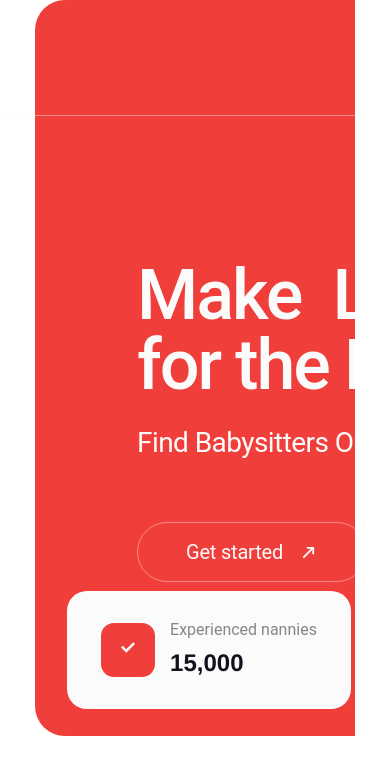
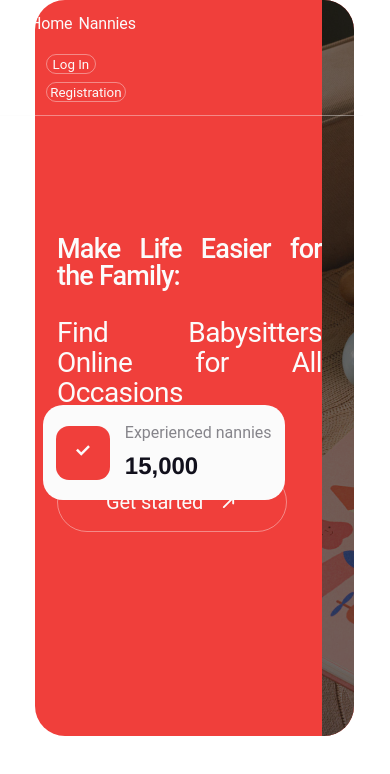
Before and after one commit to AnastasiiaMehei/NannyServices, a React (Vite) app: page / in a window 390 px wide. Shown: the top 774 px of the page. Built offline with nearby package versions, Linux system fonts and the light colour scheme; no server answers.

Commit message:
ExperiencedNanniesModal, FilterNannies, Header, NannyCard, RegistrationModal, HomePage, authService

```diff
--- a/src/components/ExperiencedNanniesModal/ExperiencedNanniesModal.module.css
+++ b/src/components/ExperiencedNanniesModal/ExperiencedNanniesModal.module.css
@@ -40,3 +40,9 @@ color: var(--primary-color-grey);
 
 
 }
+@media screen and (max-width: 767px) {
+   .wrapper {
+    width: 242px;
+    height: 95px;
+   }
+}
--- a/src/components/FilterNannies/FilterNannies.jsx
+++ b/src/components/FilterNannies/FilterNannies.jsx
@@ -10,18 +10,26 @@ export default function FilterNannies({ sortCriteria, onSortChange }) {
     };
   return (
     <div className={css.wrapper}>
-      <p className={css.paragraph}  >Filters</p>
+      <p className={css.paragraph}>Filters</p>
       <div className={css.paragraph}>
 
       {isContainerVisible && (
-        <div >
-          <select className={css.buttonDiv} id="sort" value={sortCriteria} onChange={(e) => onSortChange(e.target.value)}>
+             <div>
+               <select
+                 className={css.buttonDiv}
+                 id="sort"
+                 value={sortCriteria}
+                 onChange={(e) => onSortChange(e.target.value)}
+               >
                  <option className={css.container} value="alphabetical-asc">Alphabetical (A-Z)</option>
                  <option className={css.container} value="alphabetical-desc">Alphabetical (Z-A)</option>
                  <option className={css.container} value="price-asc">Price (Low to High)</option>
                  <option className={css.container} value="price-desc">Price (High to Low)</option>
-        <option className={css.container} value="rating-asc">Rating (Low to High)</option>
-        <option className={css.container} value="rating-desc">Rating (High to Low)</option>
+                 <option className={css.container} value="rating-asc">Rating (Popular)</option>
+                 <option className={css.container} value="rating-desc">Rating (Not popular)</option>
+                 <option className={css.container} value="liked">Liked</option>
+                 <option className={css.container} value="not-liked">Not Liked</option>
+                 <option className={css.container} value="all">Show All</option>
                </select>
 
         </div>
--- a/src/components/Header/Header.jsx
+++ b/src/components/Header/Header.jsx
@@ -16,7 +16,7 @@ import css from "./Header.module.css";
 import ThemeButton from "../ThemeButton/ThemeButton.jsx";
 import { AvatarHeader } from "../AvatarHeader/AvatarHeader.jsx";
 export default function Header() {
-  const { user } = useAuth(); // Припустимо, що у вас є контекст аутентифікації, який надає користувача
+  const { user } = useAuth();
 
   const [isAuthenticated, setIsAuthenticated] = useState(false);
   const [isLogInModalOpen, setIsLogInModalOpen] = useState(false);
@@ -99,7 +99,7 @@ const isActive = location.pathname === '/nannies';
         <div className={css.btn}>
           {isAuthenticated ? (
             <>
-          <AvatarHeader userName={user?.displayName || "Guest"} />
+          <AvatarHeader userName={user.displayName || "Guest"} />
           <UserMenu onLogout={handleLogout} />
             </>
           ) : (
--- a/src/components/Header/Header.module.css
+++ b/src/components/Header/Header.module.css
@@ -1,10 +1,10 @@
 .wrapper {
     display: flex;
     align-items: center;
-    justify-content: space-between;
+    justify-content: space-evenly;
     /* width: 1184px; */
     width: 1440px;
-    margin: 0 auto;
+    /* margin: 0 auto; */
     height: 48px;
     border: none;
     background: transparent;
@@ -124,8 +124,9 @@ color: var(--primary-color-white);
 @media screen and (max-width: 767px) {
     .wrapper {
         justify-content: space-around;
-        width: 350px;
-        }
+        /* width: 350px; */
+        width: 290px;
+    }
      .logo {
         font-size: 10px;
      }
@@ -148,5 +149,12 @@ color: var(--primary-color-white);
     height: 0;
      }
      .navigationDiv {
-gap: 20px;     }
+gap: 20px;
+flex-direction: column; }
+.logo {
+    display: none;
 }
+.navigation {
+    flex-direction: row;
+}
+}
--- a/src/components/NannyCard/NannyCard.module.css
+++ b/src/components/NannyCard/NannyCard.module.css
@@ -278,23 +278,31 @@ width: auto;
     gap: 0px;
     margin-top: 18px;
  }
+ /* .mainInfo {
+    margin-top: 247px;
+    margin-left: 30px;
+ } */
 }
    @media screen and (max-width: 767px) {
 .container {
     gap: 19px;
 }
     .wrapper {
-        width: 300px;
-
+        width: 204px;
     }
     .info {
         flex-direction: column;
-        margin-bottom: 63px;
-    }
+        margin-bottom: 91px;    }
     .mainInfo {
-        width: 280px;
+        width: 211px;        margin-top: -23px;
+        margin-left: -3px;
+        flex-direction: column;
     }
     .personalInfoParagraph {
         padding: 2px 5px;
-    }
+        flex-direction: column;
+            }
+            .personalInfo {
+                gap: 6px;
+            }
    }
--- a/src/components/RegistrationModal/RegistrationModal.jsx
+++ b/src/components/RegistrationModal/RegistrationModal.jsx
@@ -23,7 +23,7 @@ export default function RegistrationModal ({onClose, onRegister}) {
   const onSubmit = async (data) => {
     try {
       console.log('Registration data:', data); // Додайте для відлагодження
-      await registerUser(data.email, data.password);
+      await registerUser(data.email, data.password, data.name);
       toast.success('Successfully registered!');
       onClose();
       navigate('/nannies');
--- a/src/pages/FavoritesPage/FavoritesPage.jsx
+++ b/src/pages/FavoritesPage/FavoritesPage.jsx
@@ -5,9 +5,13 @@ import { ref, onValue } from "firebase/database";
 import NannyCard from "../../components/NannyCard/NannyCard";
 import css from "./FavoritesPage.module.css";
 import Header from "../../components/Header/Header";
+import FilterNannies from "../../components/FilterNannies/FilterNannies";
 
 export default function FavoritesPage() {
   const [nannies, setNannies] = useState([]);
+  const [sortedNannies, setSortedNannies] = useState([]);
+  const [sortCriteria, setSortCriteria] = useState("all");
+
   const [loading, setLoading] = useState(true);
 
   useEffect(() => {
@@ -33,8 +37,10 @@ export default function FavoritesPage() {
   return (
     <div className={css.wrapper}>
       <div className={css.header}><Header /></div>
-      <h2 className={css.title}>Your Favorites</h2>
-      <div className={css.nanniesGrid}>
+      <div className={css.filterDiv}>
+        <FilterNannies/>
+      </div>
+      <div className={css.likedCardsDiv}>
         {nannies && nannies.length > 0 ? (
           nannies.map((nanny) => (
             <NannyCard
--- a/src/pages/FavoritesPage/FavoritesPage.module.css
+++ b/src/pages/FavoritesPage/FavoritesPage.module.css
@@ -1,16 +1,35 @@
 .wrapper {
     position: relative;
-    background-color: aquamarine;
 margin: 0 auto;
+gap: 20px;
+display: flex;
+flex-direction: column;
+/* align-items: center; */
 }
-.title {
-    color: red;
-}
+
 .header {
-    background-color: red;
+    background-color: var(--primary-color);
     margin: 0 auto;
     position: absolute;
     width: 1440px;
-    top: 3%;
-    right: -7%;
+    top: 0%;
+    right: -12%;
 }
+.filterDiv {
+
+    display: flex;
+    margin-top: 70px;
+
+}
+.likedCardsDiv {
+    display: flex;
+    flex-direction: column;
+    align-items: center;
+    gap: 20px;
+}
+@media screen and (max-width: 767px) {
+
+    /* .header {
+ width: 358px;
+    } */
+  }
--- a/src/pages/HomePage/HomePage.module.css
+++ b/src/pages/HomePage/HomePage.module.css
@@ -90,12 +90,36 @@ margin-bottom: 64px;
  .header{
     padding: 27px;
     }
+    .wrapper {
+width: 618px;
+}
+.modal {
+    top: 50%;
+    right: 48%;
+}
+.mainInfo {
+    margin-top: 236px;
+    margin-left: 22px;
+}
  }
-.wrapper {
 
-}
        @media screen and (max-width: 767px) {
+        .wrapper {
+            width: 319px;        }
            .header {
             margin-bottom: 15px;
+            top: 1%;
+            right: 40%;
+               }
+           .title {
+            font-size: 27px;
+           }
+           .modal {
+            top: 48%;
+            right: 27%;
+
+           }
+           .title {
+            width: 265px;
            }
        }
--- a/src/pages/NanniesPage/NanniesPage.module.css
+++ b/src/pages/NanniesPage/NanniesPage.module.css
@@ -68,9 +68,12 @@ border: none;
     .wrapper {
         margin: 0 auto;
         width: 375px;
+
     }
     .header {
         padding-left: 0px;
+        /* width: 365px; */
         /* padding: 36px; */
+        margin-bottom: 27px;
     }
   }
--- a/src/services/authService.js
+++ b/src/services/authService.js
@@ -1,13 +1,15 @@
 // authService.js
 import { auth } from './firebase';
-import { createUserWithEmailAndPassword, signInWithEmailAndPassword, signOut, onAuthStateChanged, updateProfile } from "firebase/auth";
+   import { createUserWithEmailAndPassword, signInWithEmailAndPassword, signOut, onAuthStateChanged, updateProfile } from "firebase/auth";
 
 // Реєстрація користувача
 export const registerUser = async (email, password, name) => {
   try {
     const userCredential = await createUserWithEmailAndPassword(auth, email, password);
     const user = userCredential.user;
+
     await updateProfile(user, { displayName: name });
+    console.log("Profile updated with displayName:", name);
     return user;
   } catch (error) {
     console.error("Error registering user:", error);
```
Also changed, not shown: src/pages/NanniesPage/NanniesPage.jsx (+20 -10 lines). Lines whose indentation alone changed are shown as unchanged.
